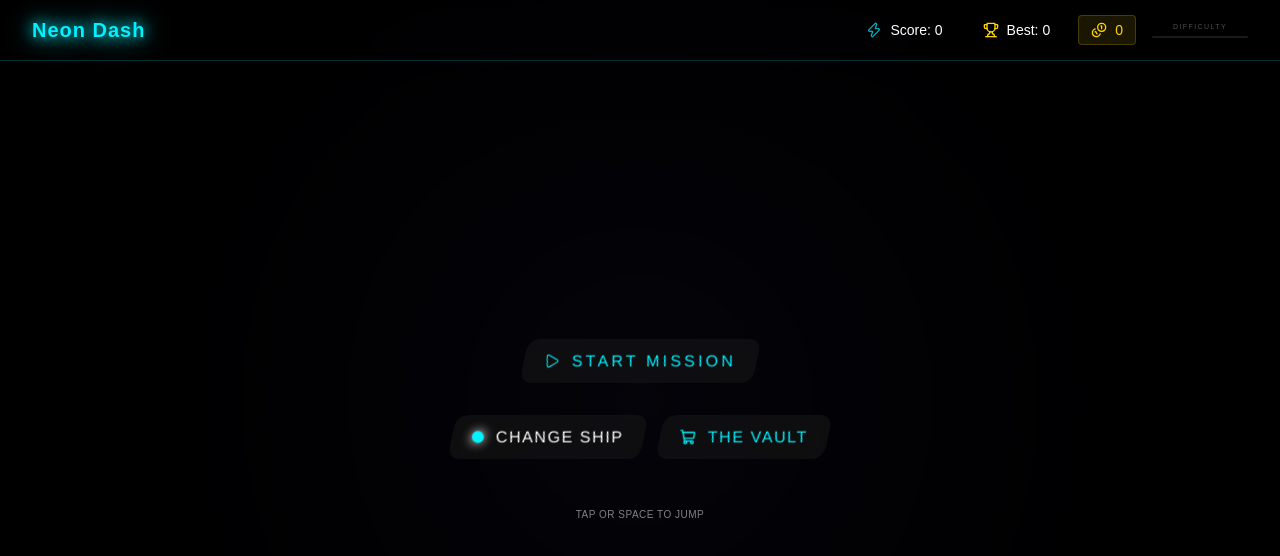
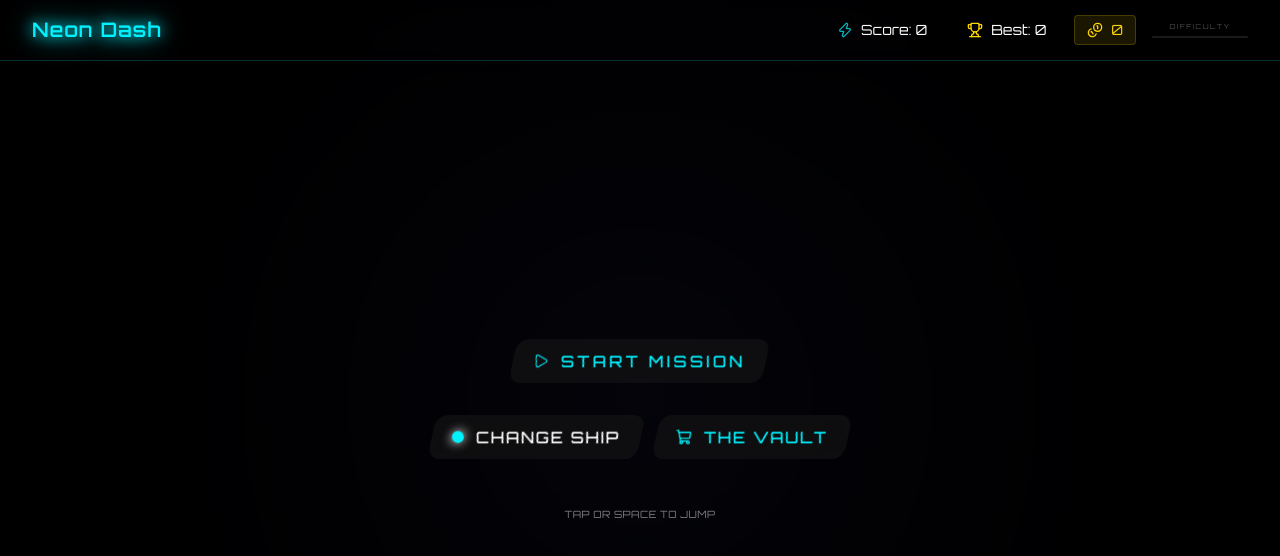
Before and after one commit to sebastianvasquezechavarria1234/neon-dash, a React (Vite) app: page / in a window 1280 px wide. Shown: the top 556 px of the page. Built offline with nearby package versions, Linux system fonts and the light colour scheme.

Commit message:
fix: ensure Orbitron font loads correctly via index.html and global CSS

```diff
--- a/index.html
+++ b/index.html
@@ -5,6 +5,9 @@
     <link rel="icon" type="image/svg+xml" href="/favicon.svg" />
     <meta name="viewport" content="width=device-width, initial-scale=1.0" />
     <title>juego</title>
+    <link rel="preconnect" href="https://fonts.googleapis.com">
+    <link rel="preconnect" href="https://fonts.gstatic.com" crossorigin>
+    <link href="https://fonts.googleapis.com/css2?family=Orbitron:wght@400;500;600;700;800;900&display=swap" rel="stylesheet">
   </head>
   <body>
     <div id="root"></div>
--- a/src/index.css
+++ b/src/index.css
@@ -1,5 +1,4 @@
 @import "tailwindcss";
-@import url('https://fonts.googleapis.com/css2?family=Orbitron:wght@400..900&display=swap');
 
 @theme {
   --font-orbitron: "Orbitron", sans-serif;
@@ -8,15 +7,17 @@
   --color-neon-gold: #ffd700;
 }
 
-:root {
-  font-family: "Orbitron", sans-serif;
-  color-scheme: dark;
-  background-color: #0a0a0c;
+html, body, #root {
+  font-family: "Orbitron", sans-serif !important;
+  margin: 0;
+  padding: 0;
+  width: 100vw;
+  height: 100vh;
+  overflow: hidden;
 }
 
 body {
-  margin: 0;
-  font-family: "Orbitron", sans-serif;
+  background-color: #000;
 }
 
 .google-sans-flex-main {
```
